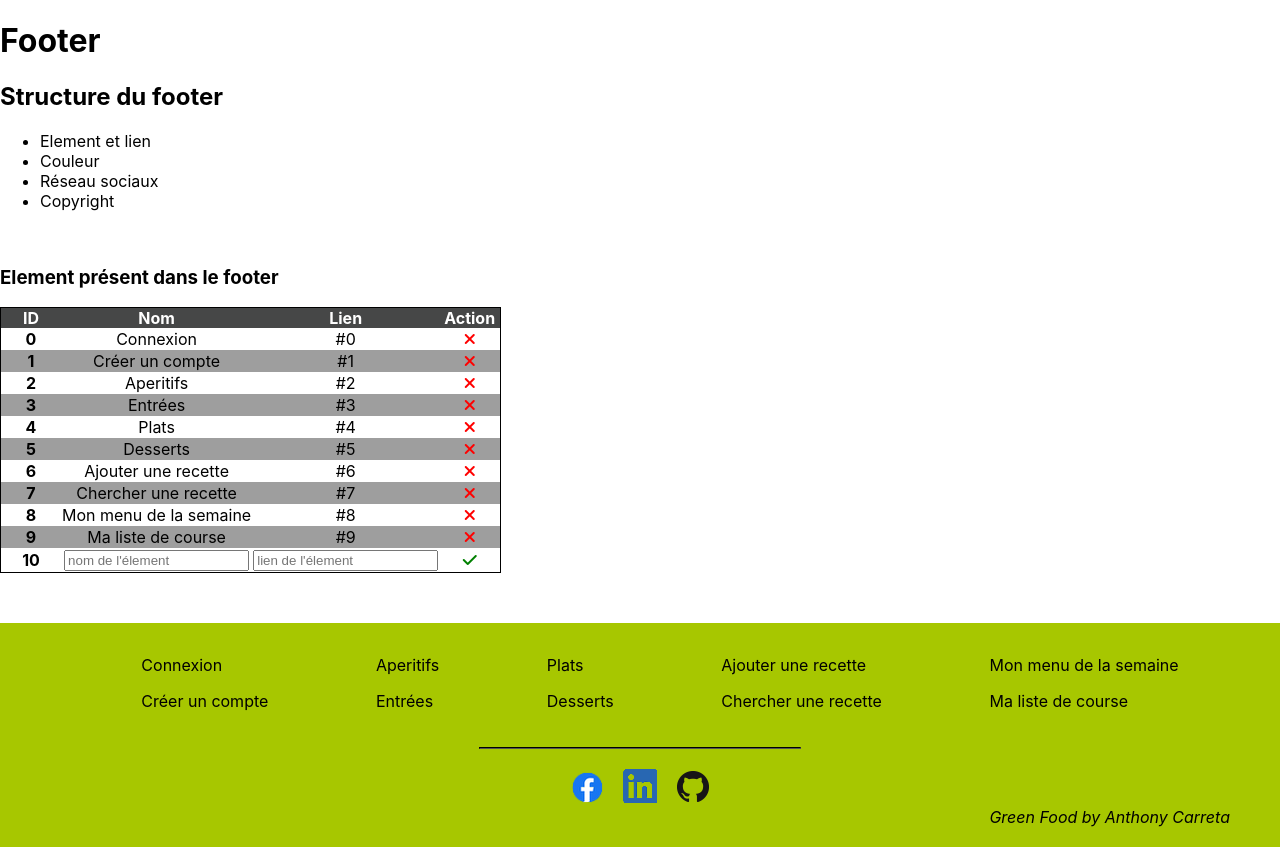
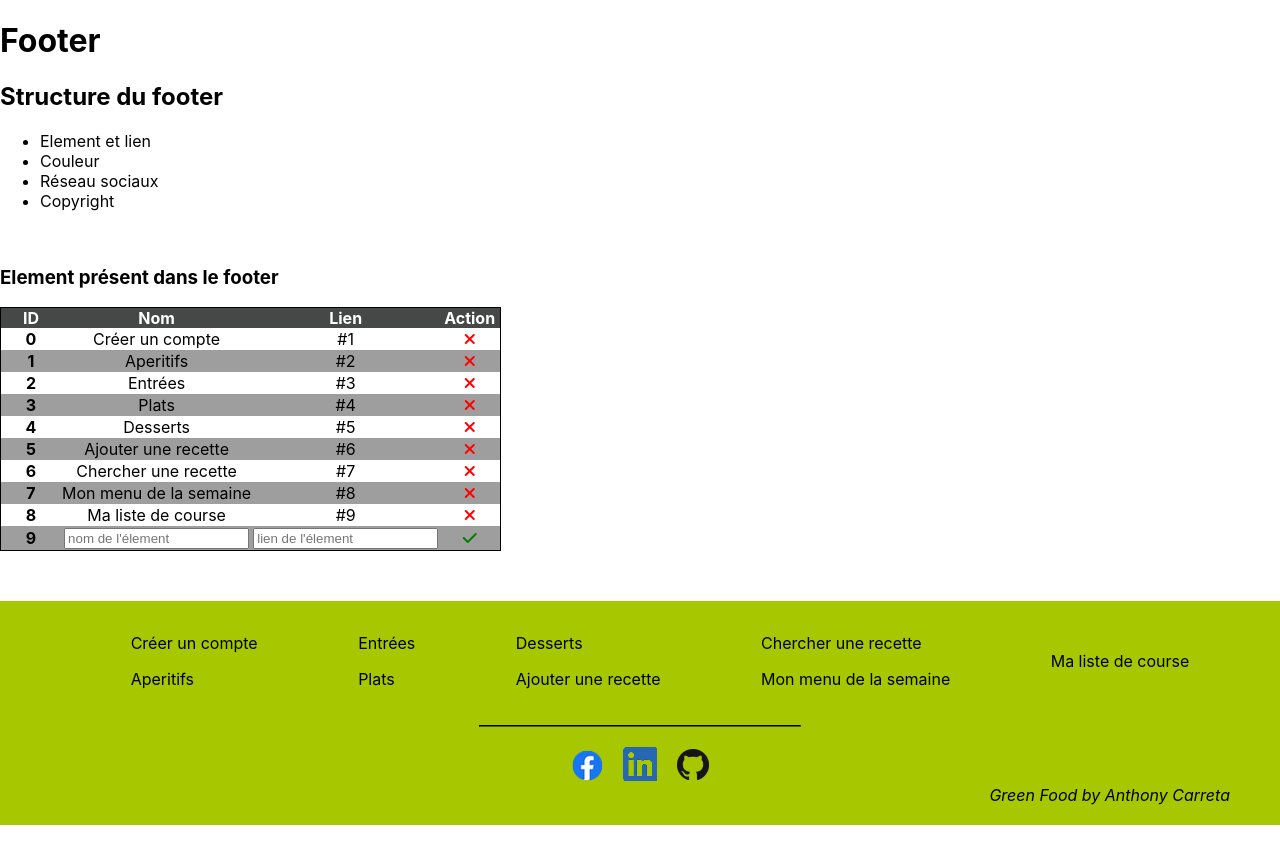
Before and after one commit to BackGrowZ/template-automatiser, a React (Create React App) app: page / in a window 1280 px wide. Both pictures are taken after a click on the icon 469 px from the left and 339 px from the top of the page. After the commit the page ends 825 px from the top, so only its background shows below. Built offline with nearby package versions, Linux system fonts and the light colour scheme.

Commit message:
Creation du fichier Items pour separer le code

```diff
--- a/src/component/Items/Items.js
+++ b/src/component/Items/Items.js
@@ -0,0 +1,110 @@
+import React, { Component, Fragment } from 'react'
+
+export default class Items extends Component {
+    constructor(props) {
+        super(props)
+        this.state = {
+            itemsAdd: '',
+            linkAdd: '',
+        }
+
+        this.handleInputChange = this.handleInputChange.bind(this)
+        this.submitAddItems = this.submitAddItems.bind(this)
+        this.removeitems = this.removeitems.bind(this)
+    }
+
+    submitAddItems(e) {
+        e.preventDefault();
+        let item = this.state.itemsAdd
+        let link = this.state.linkAdd
+        if (link && item) {
+            this.additems(item, link)
+        } else console.log('nop');
+
+    }
+
+    additems(item, link) {
+        let result = this.props.items
+        let a = [item, link]
+        result = [...result, a]
+        this.setState({
+            // items: result,
+            itemsAdd: '',
+            linkAdd: '',
+        })
+        this.props.updateState('items',result)
+        setTimeout(() => this.props.addColonne(), 1)
+    }
+
+    removeitems(id) {
+        let newListeItems = this.props.items.filter(result => result !== this.props.items[id])
+        this.props.updateState('items',newListeItems)
+        setTimeout(() => this.props.addColonne(), 1)
+    }
+
+    handleInputChange(e) {
+        const target = e.target;
+        const value = target.value;
+        const name = target.id;
+        this.setState({ [name]: value });
+    }
+
+    render() {
+
+        /* Genere le contenu du tableau items */
+        const items = this.props.items
+        const tabItems = items.map(result => (items.indexOf(result) % 2) ?
+            <tr key={items.indexOf(result)} style={{ backgroundColor: '#9e9e9e' }}>
+                <th key={`id` + items.indexOf(result)} scope="row">{items.indexOf(result)}</th>
+                <td key={`nom` + items.indexOf(result)}>{result[0]}</td>
+                <td key={`lien` + items.indexOf(result)}>{result[1]}</td>
+                <td key={`button` + items.indexOf(result)}><i style={{ color: 'red', cursor: 'pointer' }} className="fas fa-times" onClick={() => this.removeitems(items.indexOf(result))} /></td>
+            </tr>
+            :
+            <tr key={items.indexOf(result)}>
+                <th key={`id` + items.indexOf(result)} scope="row">{items.indexOf(result)}</th>
+                <td key={`nom` + items.indexOf(result)}>{result[0]}</td>
+                <td key={`lien` + items.indexOf(result)}>{result[1]}</td>
+                <td key={`button` + items.indexOf([result])}><i style={{ color: 'red', cursor: 'pointer' }} className="fas fa-times" onClick={() => this.removeitems(items.indexOf(result))} /></td>
+            </tr>
+        )
+
+        /* Derniere ligne du tableau / Ajout Items */
+        const addItemsValue = (items.length % 2) ?
+            <tr style={{ backgroundColor: '#9e9e9e' }}>
+                <th scope="row">{items.length}</th>
+                <td ><input id='itemsAdd' placeholder="nom de l'élement" onChange={this.handleInputChange} value={this.state.itemsAdd} /></td>
+                <td ><input id='linkAdd' placeholder="lien de l'élement" onChange={this.handleInputChange} value={this.state.linkAdd} /></td>
+                <td ><i style={{ color: 'green', cursor: 'pointer' }} className="fas fa-check" onClick={this.submitAddItems} /></td>
+            </tr>
+            :
+            <tr>
+                <th scope="row">{items.length}</th>
+                <td ><input id='itemsAdd' placeholder="nom de l'élement" onChange={this.handleInputChange} value={this.state.itemsAdd} /></td>
+                <td ><input id='linkAdd' placeholder="lien de l'élement" onChange={this.handleInputChange} value={this.state.linkAdd} /></td>
+                <td ><i style={{ color: 'green', cursor: 'pointer' }} className="fas fa-check" onClick={this.submitAddItems} /></td>
+            </tr>
+
+        /* tableau items et link au complet */
+        const tabAllItems =
+            <Fragment>
+                <h3>Element présent dans le footer</h3>
+                <table className="table">
+                    <thead>
+                        <tr style={{ backgroundColor: '#464747', color: 'white' }}>
+                            <th scope="col">ID</th>
+                            <th scope="col">Nom</th>
+                            <th scope="col">Lien</th>
+                            <th scope="col">Action</th>
+                        </tr>
+                    </thead>
+                    <tbody>
+                        {tabItems}
+                        {addItemsValue}
+                    </tbody>
+                </table>
+            </Fragment>
+
+        return tabAllItems
+    }
+}
--- a/src/component/Template/Template.js
+++ b/src/component/Template/Template.js
@@ -1,7 +1,8 @@
-import React, { Component, Fragment } from 'react'
+import React, { Component } from 'react'
 import { v4 as uuidv4 } from 'uuid'; // pour les keys
 import './template.css'
 import Footer from '../Footer/Footer';
+import Items from '../Items/Items';
 
 export default class Template extends Component {
     constructor(props) {
@@ -28,27 +29,17 @@ export default class Template extends Component {
             pinterestLink: 'https://www.pinterest.fr/',
             twitterLink: 'https://twitter.com/?lang=fr/',
             copyright: 'Green Food by Anthony Carreta', // message du copyright
-            itemsAdd: '',
-            linkAdd: '',
             items: [['Connexion', '#0'], ['Créer un compte', '#1'], ['Aperitifs', '#2'], ['Entrées', '#3'], ['Plats', '#4'], ['Desserts', '#5'], ['Ajouter une recette', '#6'], ['Chercher une recette', '#7'], ['Mon menu de la semaine', '#8'], ['Ma liste de course', '#9']], // listes des items avec les link
-            color: [['Background','#A7C700'],['Element','black'],['Copyright','black'],['Separateur','black']]
+            color: [['Background', '#A7C700'], ['Element', 'black'], ['Copyright', 'black'], ['Separateur', 'black']]
         }
-        this.handleInputChange = this.handleInputChange.bind(this)
-        this.submitAddItems = this.submitAddItems.bind(this)
-        this.removeitems = this.removeitems.bind(this)
+        this.updateState = this.updateState.bind(this)
+        this.addColonne = this.addColonne.bind(this)
 
     }
 
     componentDidMount() {
         this.addColonne() // lance le script de mise en page du footer
         this.paddingFooter()
-    }
-
-    handleInputChange(e) {
-        const target = e.target;
-        const value = target.value;
-        const name = target.id;
-        this.setState({ [name]: value });
     }
 
     addColonne() { // mise en page du footer
@@ -82,35 +73,7 @@ export default class Template extends Component {
         }
     }
 
-    submitAddItems(e) {
-        e.preventDefault();
-        let item = this.state.itemsAdd
-        let link = this.state.linkAdd
-        if (link && item) {
-            this.additems(item, link)
-        } else console.log('nop');
-
-    }
-
-    removeitems(id) {
-        let newListeItems = this.state.items.filter(result => result !== this.state.items[id])
-        this.setState({
-            items: newListeItems
-        })
-        setTimeout(() => this.addColonne(), 1)
-    }
-
-    additems(item, link) {
-        let result = this.state.items
-        let a = [item, link]
-        result = [...result, a]
-        this.setState({
-            items: result,
-            itemsAdd: '',
-            linkAdd: '',
-        })
-        setTimeout(() => this.addColonne(), 1)
-    }
+    updateState(name, value) { this.setState({ [name]: value }) }
 
     paddingFooter() {
         if (document.getElementById('allColonne').offsetHeight) { // permet de savoir quand il a finit de load le footer
@@ -125,76 +88,6 @@ export default class Template extends Component {
 
     render() {
 
-        /* ===== Items et link ===== */
-
-        /* Genere le contenu du tableau items */
-        const tabItems = this.state.items.map(result => (this.state.items.indexOf(result) % 2) ?
-            <tr key={this.state.items.indexOf(result)} style={{ backgroundColor: '#9e9e9e' }}>
-                <th key={`id` + this.state.items.indexOf(result)} scope="row">{this.state.items.indexOf(result)}</th>
-                <td key={`nom` + this.state.items.indexOf(result)}>{result[0]}</td>
-                <td key={`lien` + this.state.items.indexOf(result)}>{result[1]}</td>
-                <td key={`button` + this.state.items.indexOf(result)}><i style={{ color: 'red', cursor: 'pointer' }} className="fas fa-times" onClick={() => console.log(this.state.items.indexOf(result))} /></td>
-            </tr>
-            :
-            <tr key={this.state.items.indexOf(result)}>
-                <th key={`id` + this.state.items.indexOf(result)} scope="row">{this.state.items.indexOf(result)}</th>
-                <td key={`nom` + this.state.items.indexOf(result)}>{result[0]}</td>
-                <td key={`lien` + this.state.items.indexOf(result)}>{result[1]}</td>
-                <td key={`button` + this.state.items.indexOf(result)}><i style={{ color: 'red', cursor: 'pointer' }} className="fas fa-times" onClick={() => console.log(this.state.items.indexOf(result))} /></td>
-            </tr>
-        )
-
-        /* Derniere ligne du tableau / Ajout Items */
-        const addItemsValue = (this.state.items.length % 2) ?
-            <tr style={{ backgroundColor: '#9e9e9e' }}>
-                <th scope="row">{this.state.items.length}</th>
-                <td ><input id='itemsAdd' placeholder="nom de l'élement" onChange={this.handleInputChange} value={this.state.itemsAdd} /></td>
-                <td ><input id='linkAdd' placeholder="lien de l'élement" onChange={this.handleInputChange} value={this.state.linkAdd} /></td>
-                <td ><i style={{ color: 'green', cursor: 'pointer' }} className="fas fa-check" onClick={this.submitAddItems} /></td>
-            </tr>
-            :
-            <tr>
-                <th scope="row">{this.state.items.length}</th>
-                <td ><input id='itemsAdd' placeholder="nom de l'élement" onChange={this.handleInputChange} value={this.state.itemsAdd} /></td>
-                <td ><input id='linkAdd' placeholder="lien de l'élement" onChange={this.handleInputChange} value={this.state.linkAdd} /></td>
-                <td ><i style={{ color: 'green', cursor: 'pointer' }} className="fas fa-check" onClick={this.submitAddItems} /></td>
-            </tr>
-
-        /* tableau items et link au complet */
-        const tabAllItems = (this.state.itemsStatus) ?
-            <Fragment>
-                <h3>Element présent dans le footer</h3>
-                <table className="table">
-                    <thead>
-                        <tr style={{ backgroundColor: '#464747', color: 'white' }}>
-                            <th scope="col">ID</th>
-                            <th scope="col">Nom</th>
-                            <th scope="col">Lien</th>
-                            <th scope="col">Action</th>
-                        </tr>
-                    </thead>
-                    <tbody>
-                        {tabItems}
-                        {addItemsValue}
-                    </tbody>
-                </table>
-            </Fragment>
-            : null
-
-
-        /* ===== Items et link ===== */
-
-
-
-
-
-        const all =
-            <div>
-                {tabAllItems}
-            </div>
-
-
-
         return (
             <div className='main' style={{ paddingBottom: this.state.paddingfooter }}>
 
@@ -207,7 +100,15 @@ export default class Template extends Component {
                         <li>Réseau sociaux</li>
                         <li>Copyright</li>
                     </ul><br />
-                    <div>{all}</div>
+                    <div>
+                        <Items
+                            items={this.state.items}
+                            itemsByColonne={this.state.itemsByColonne}
+                            elementFooter={this.state.elementFooter}
+                            updateState={this.updateState}
+                            addColonne={this.addColonne}
+                        />
+                    </div>
 
                 </div>
                 <Footer
```
